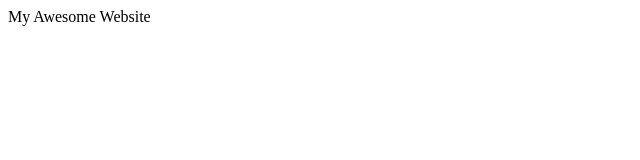
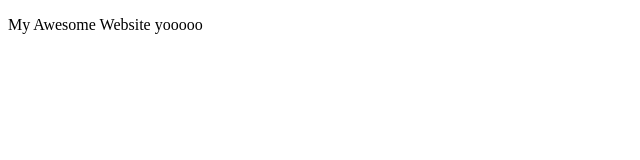
Before and after one commit to jaiswalkashish35/git-tutorial, a plain HTML site: page index.html in a window 1280 px wide. Shown: the whole page, without its empty margins (0-640 px from the left). Drawn offline with Linux system fonts and the light colour scheme.

Commit message:
Redesigned Homepage

```diff
--- a/index.html
+++ b/index.html
@@ -6,6 +6,8 @@
     <title>My Awesome Website</title>
 </head>
 <body>
-    My Awesome Website
+    <p>
+    My Awesome Website yooooo
+    </p>
 </body>
 </html>
```
